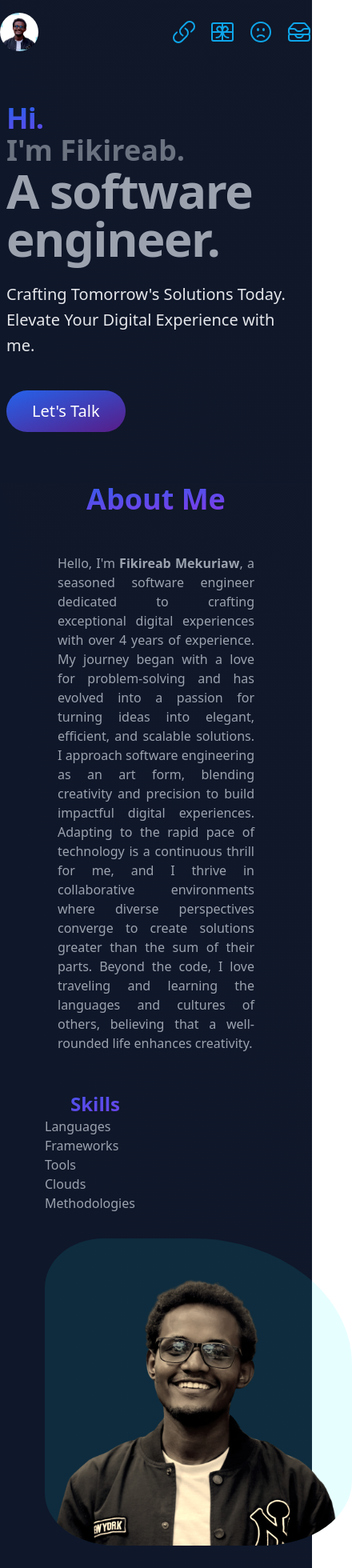
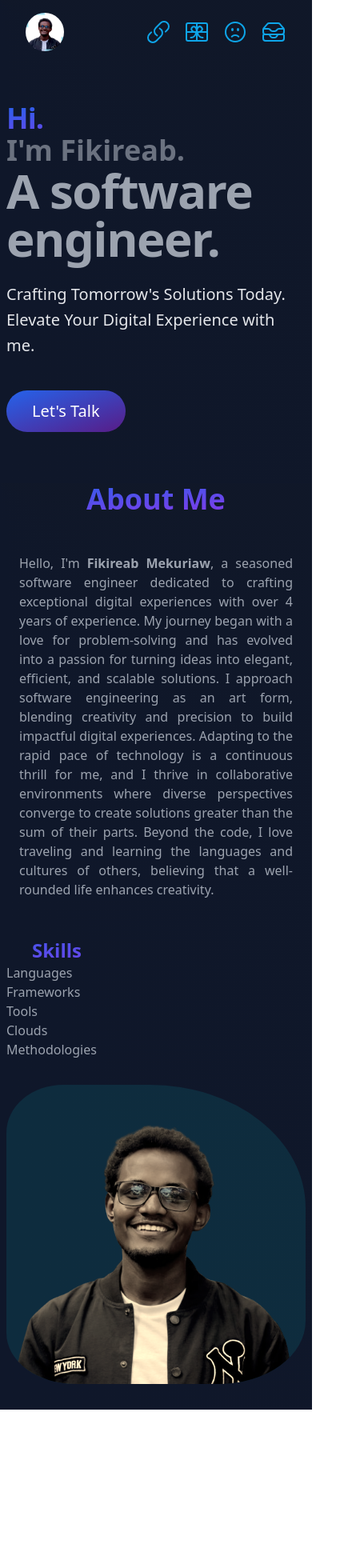
Before and after one commit to fikireab-m/personal-website, a React (Vite) app: page / in a window 390 px wide. Shown: the top 1960 px of the page at 80% size, 440 px wide, since content can reach past the window. After the commit the page ends 1762 px from the top, so only its background shows below. Built offline with nearby package versions, Linux system fonts and the light colour scheme.

Commit message:
some style fix

```diff
--- a/src/components/SocialBar.tsx
+++ b/src/components/SocialBar.tsx
@@ -2,12 +2,11 @@ import { FaceFrownIcon, GiftTopIcon, InboxStackIcon, LinkIcon } from "@heroicons
 import myPic from "../assets/images/picme_rounded.png"
 const SocialBar = () => {
     return (
-        <aside className="fixed z-10 top-0 right-0 left-0 flex items-center pt-4">
-            <a href="" className="lg:ml-16">
+        <aside className="fixed z-10 top-0 right-0 left-0 flex justify-between items-center pt-4 px-8 lg:px-16">
+            <a href="">
                 <img src={myPic} alt="My picture" className="w-12 h-12 rounded-full" />
             </a>
-            <div className="flex-1" />
-            <div className="flex gap-4 item-center lg:mr-16">
+            <div className="flex gap-4 items-center">
                 <LinkIcon className="w-8 h-8 text-sky-500" />
                 <GiftTopIcon className="w-8 h-8 text-sky-500" />
                 <FaceFrownIcon className="w-8 h-8 text-sky-500" />
--- a/src/pages/About.tsx
+++ b/src/pages/About.tsx
@@ -2,14 +2,13 @@ import myPic from "../assets/images/picme.png"
 const AboutMe = () => {
     return (
         <div id="aboutme" className="bg-[conic-gradient(at_top_left,_var(--tw-gradient-stops))] from-gray-900 via-slate-900 to-gray-900 lg:overflow-hidden lg:h-screen">
-            <div className="relative isolate px-6 lg:px-8 mx-auto max-w-7xl ">
+            <div className="relative isolate mx-auto max-w-7xl ">
                 <h1 className="text-4xl font-bold text-center text-transparent bg-gradient-to-br from-blue-600 to-purple-600" style={{ backgroundClip: "text" }}>
                     About Me
                 </h1>
-                <div className="px-8 py-8 grid grid-cols-1 md:grid-cols-2 content-center items-start gap-8 mx-auto">
-
+                <div className="px-2 sm:px-8 py-8 grid grid-cols-1 md:grid-cols-2 items-start gap-8 mx-auto md:mr-32">
                     <div className="md:text-left text-gray-400">
-                        <div className="rounded-lg p-4 hover:bg-[#00eeff18] hover:bg-opacity-25">
+                        <div className="rounded-lg p-4 hover:bg-[#00eeff18]">
                             <p className="text-justify leading-6">
                                 Hello, I'm <strong>Fikireab Mekuriaw</strong>, a seasoned software engineer dedicated to crafting exceptional digital experiences with over 4 years of experience. My journey began with a love for problem-solving and has evolved into a passion for turning ideas into elegant, efficient, and scalable solutions. I approach software engineering as an art form, blending creativity and precision to build impactful digital experiences. Adapting to the rapid pace of technology is a continuous thrill for me, and I thrive in collaborative environments where diverse perspectives converge to create solutions greater than the sum of their parts. Beyond the code, I love traveling and learning the languages and cultures of others, believing that a well-rounded life enhances creativity.
                             </p>
@@ -25,8 +24,8 @@ const AboutMe = () => {
                             <li>Methodologies</li>
                         </ul>
                     </div>
-                    <div className="col-span-1" >
-                        <div className="img-container w-96 h-96">
+                    <div>
+                        <div className="img-container max-w-96">
                             <img src={myPic} alt="My pic" />
                         </div>
                     </div>
```
